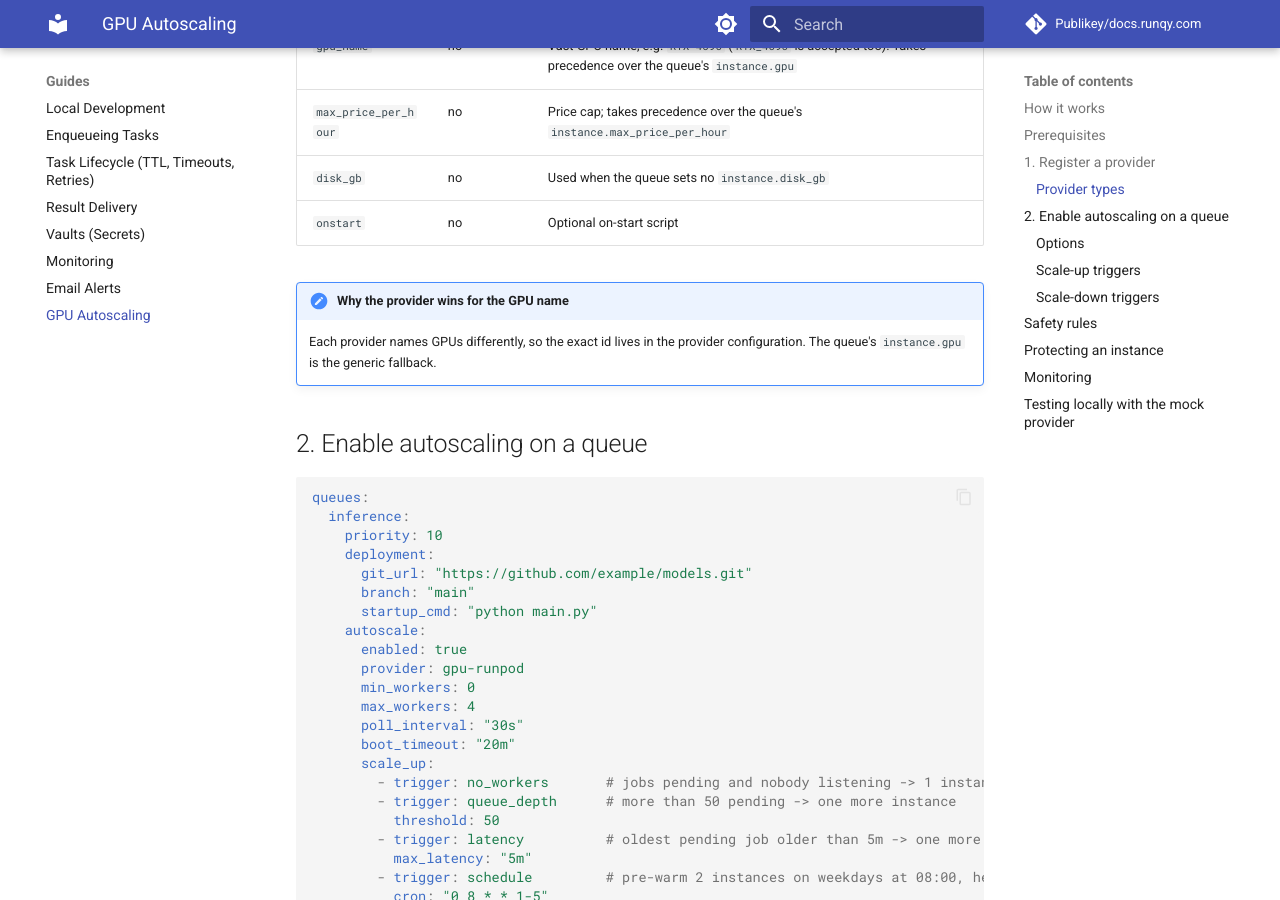
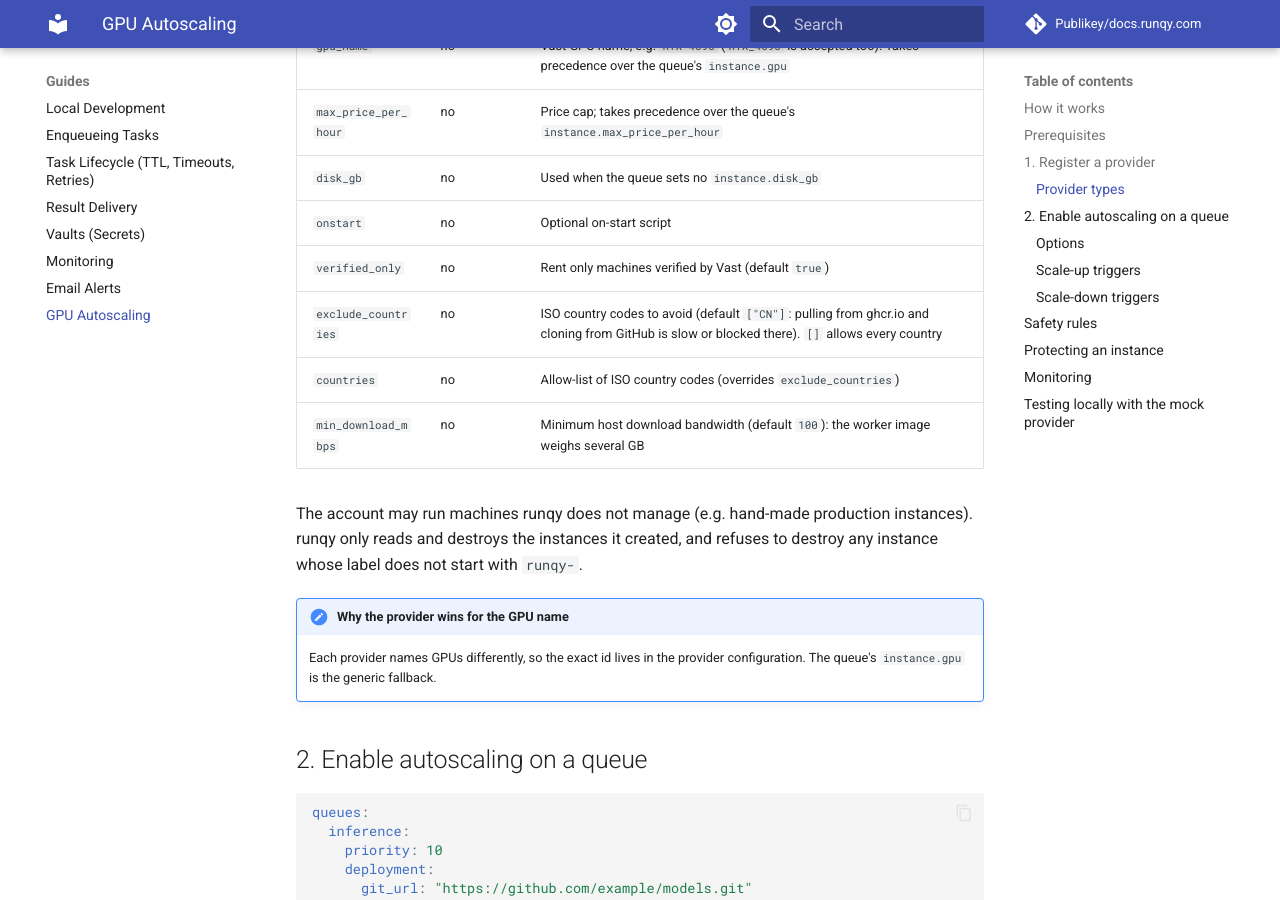
Before and after one commit to Publikey/docs.runqy.com, an MkDocs documentation site: the page built from docs/guides/autoscaling.md, in a window 1280 px wide and 900 px high, scrolled down 2671 px. Built offline with MkDocs 1.6.1 and Material for MkDocs 9.7.7, drawn with Linux system fonts in a browser that asks for light colours; comment, search, counter and statistics services are not loaded; some of the changed text lies outside the part shown.

Commit message:
Docs: Vast.ai offer filters, foreign instances, host faults
Co-Authored-By: Claude Opus 5.5 <noreply@anthropic.com>

```diff
--- a/docs/guides/autoscaling.md
+++ b/docs/guides/autoscaling.md
@@ -95,6 +95,14 @@ your triggers. You can play the rented machine yourself by starting a worker wit
 | `max_price_per_hour` | no | Price cap; takes precedence over the queue's `instance.max_price_per_hour` |
 | `disk_gb` | no | Used when the queue sets no `instance.disk_gb` |
 | `onstart` | no | Optional on-start script |
+| `verified_only` | no | Rent only machines verified by Vast (default `true`) |
+| `exclude_countries` | no | ISO country codes to avoid (default `["CN"]`: pulling from ghcr.io and cloning from GitHub is slow or blocked there). `[]` allows every country |
+| `countries` | no | Allow-list of ISO country codes (overrides `exclude_countries`) |
+| `min_download_mbps` | no | Minimum host download bandwidth (default `100`): the worker image weighs several GB |
+
+The account may run machines runqy does not manage (e.g. hand-made production instances).
+runqy only reads and destroys the instances it created, and refuses to destroy any instance
+whose label does not start with `runqy-`.
 
 !!! note "Why the provider wins for the GPU name"
     Each provider names GPUs differently, so the exact id lives in the provider configuration.
@@ -196,6 +204,11 @@ is never scaled down, not even by a `schedule`. Protected instances are skipped
 A teardown is recorded before calling the provider and retried every evaluation until the
 provider confirms, so a provider error or a server restart cannot leave an untracked machine.
 
+**It moves on from broken hosts.** On marketplaces like Vast.ai, some machines cannot start the
+container at all (Docker or GPU errors on the host). Such an instance is destroyed as soon as the
+provider reports it, its machine is avoided for 24 hours, and the next instance is rented after a
+short pause (30s, doubling up to 10 minutes) instead of the boot-failure backoff below.
+
 **It slows down when machines never boot.** When an instance is destroyed because no worker
 became ready (bad image, task crashing at startup), the next instance waits `boot_timeout`, then
 2×, 4×… up to one hour. Without it, a broken image would rent and pay for a new machine every
```
